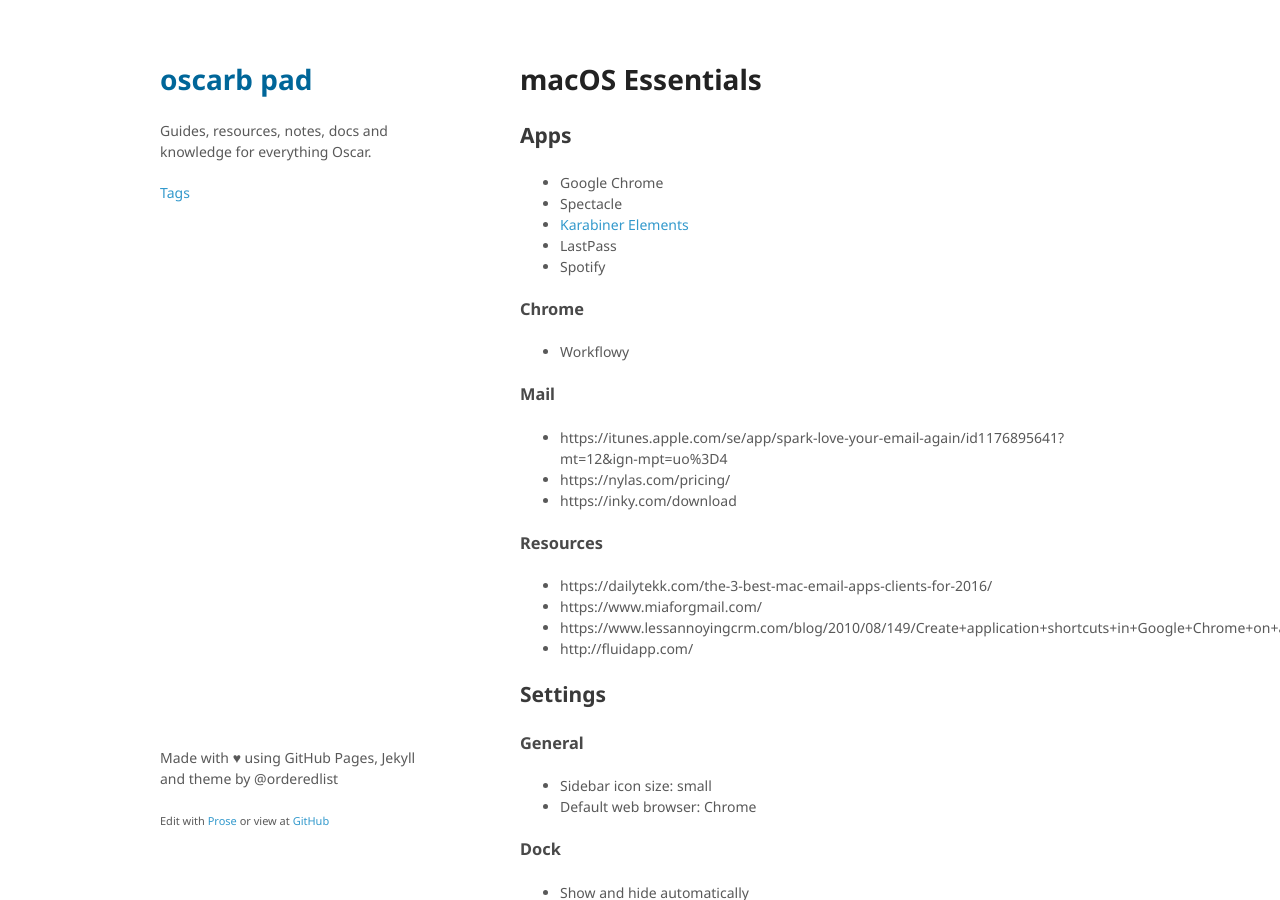
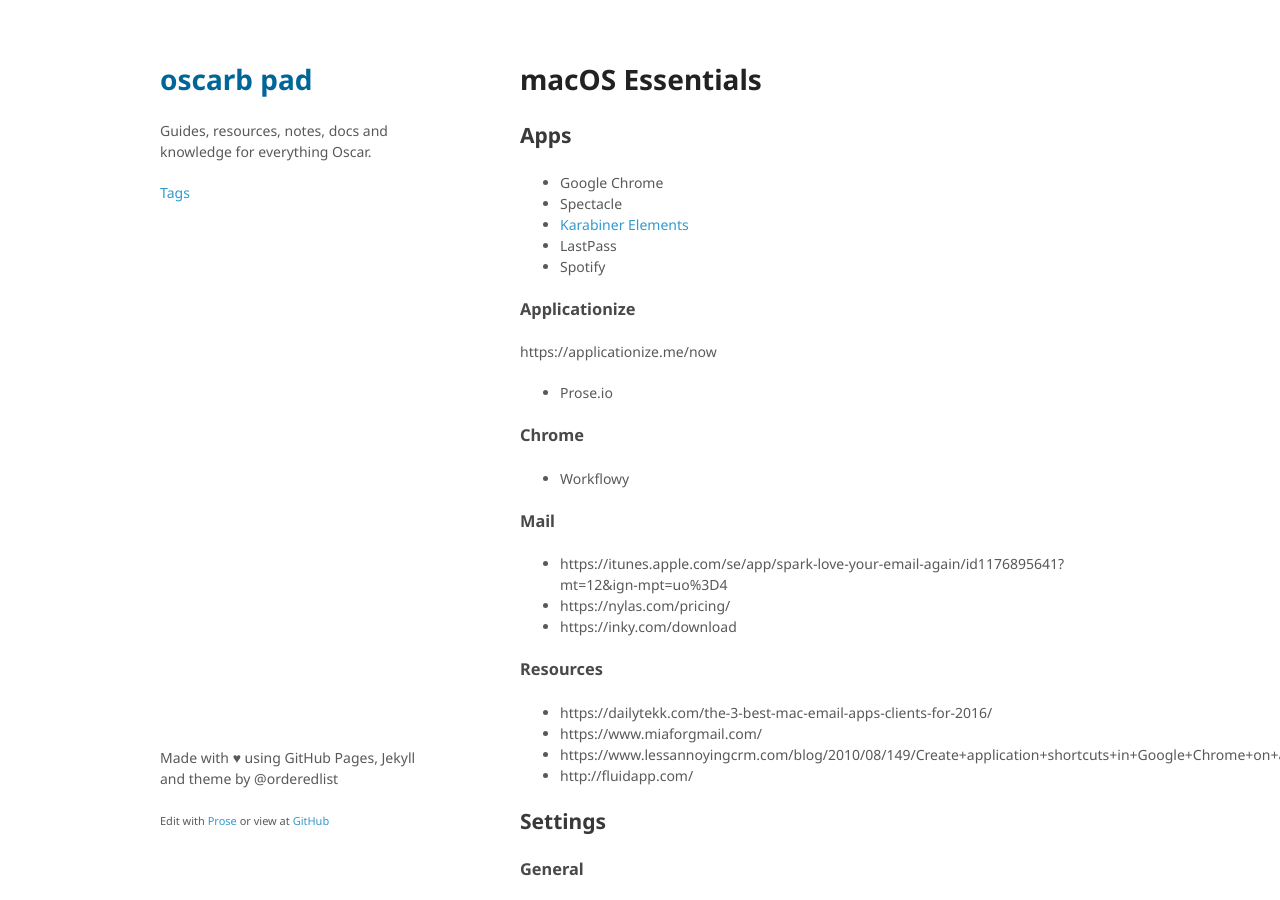
Before and after one commit to oscarb/pad, a Jekyll site: the page built from _docs/macos-essentials.md, in a window 1280 px wide and 900 px high. Built offline with Jekyll 4.4.1, drawn with Linux system fonts in a browser that asks for light colours; some web fonts are replaced.

Commit message:
Updated macos-essentials.md

```diff
--- a/_docs/macos-essentials.md
+++ b/_docs/macos-essentials.md
@@ -12,6 +14,13 @@ tags: [macOS]
 - [Karabiner Elements](https://github.com/tekezo/Karabiner-Elements)
 - LastPass
 - Spotify
+
+### Applicationize
+
+https://applicationize.me/now
+
+- Prose.io
+
 
 ### Chrome
 
```
Also changed, not shown: other parts of _docs/macos-essentials.md (+3 -1 lines).
